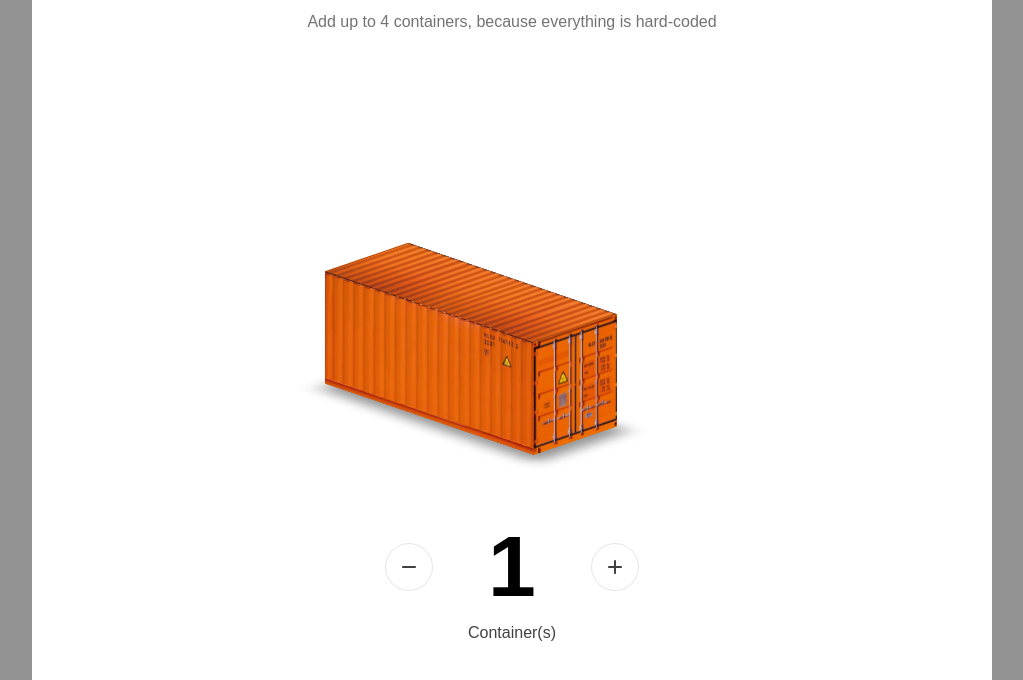
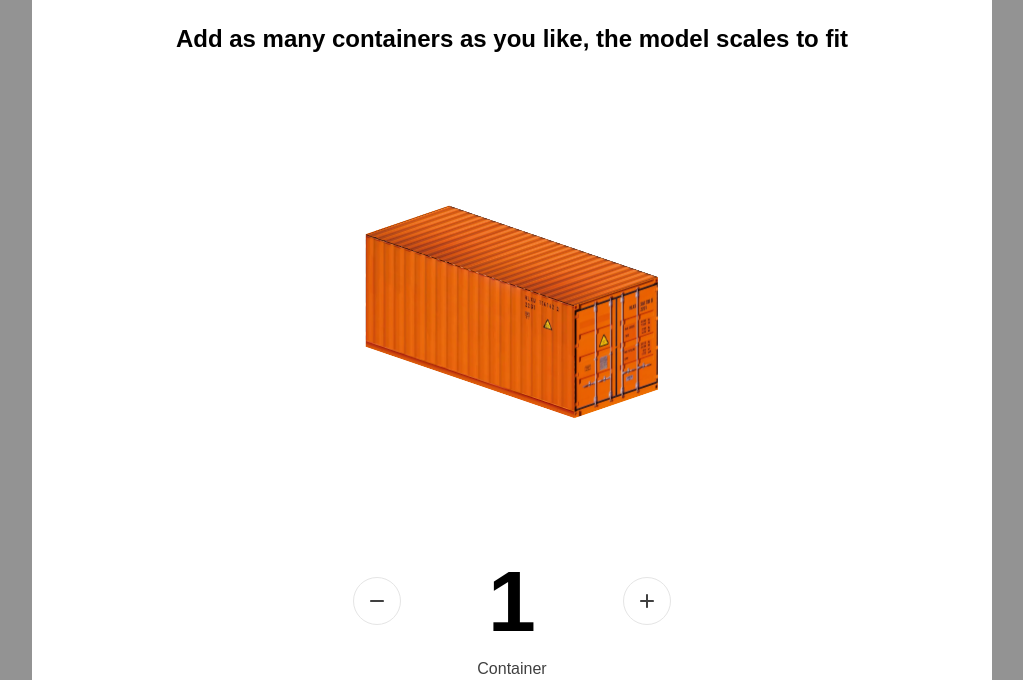
Before and after one commit to limhenry/3d-transform-shipping-container-demo, a plain HTML site: page index.html in a window 1280 px wide. Shown: the part 120-800 px from the top of the page, without its empty margins (128-1151 px from the left). Drawn offline with Linux system fonts and the light colour scheme.

Commit message:
unlimited containers

```diff
--- a/index.html
+++ b/index.html
@@ -10,51 +10,10 @@
 <body>
   <main>
     <h1>Container Quantity</h1>
-    <h2>Add up to 4 containers, because everything is hard-coded</h2>
+    <h2>Add as many containers as you like, the model scales to fit</h2>
 
     <div class="frame">
-      <div class="containers">
-        <div class="container-wrapper active">
-          <div class="container">
-            <div class="face face--front"></div>
-            <div class="face face--back"></div>
-            <div class="face face--left"></div>
-            <div class="face face--right"></div>
-            <div class="face face--top"></div>
-            <div class="face face--bottom"></div>
-          </div>
-        </div>
-        <div class="container-wrapper">
-          <div class="container">
-            <div class="face face--front"></div>
-            <div class="face face--back"></div>
-            <div class="face face--left"></div>
-            <div class="face face--right"></div>
-            <div class="face face--top"></div>
-            <div class="face face--bottom"></div>
-          </div>
-        </div>
-        <div class="container-wrapper">
-          <div class="container">
-            <div class="face face--front"></div>
-            <div class="face face--back"></div>
-            <div class="face face--left"></div>
-            <div class="face face--right"></div>
-            <div class="face face--top"></div>
-            <div class="face face--bottom"></div>
-          </div>
-        </div>
-        <div class="container-wrapper">
-          <div class="container">
-            <div class="face face--front"></div>
-            <div class="face face--back"></div>
-            <div class="face face--left"></div>
-            <div class="face face--right"></div>
-            <div class="face face--top"></div>
-            <div class="face face--bottom"></div>
-          </div>
-        </div>
-      </div>
+      <div class="containers"></div>
     </div>
 
     <div class="counter">
@@ -63,7 +22,7 @@
           <path d="M240-440q-17 0-28.5-11.5T200-480q0-17 11.5-28.5T240-520h480q17 0 28.5 11.5T760-480q0 17-11.5 28.5T720-440H240Z"/>
         </svg>
       </button>
-      <div class="count">1</div>
+      <input class="count" type="number" min="1" value="1" aria-label="Container Quantity" oninput="setAmount(this.value)">
       <button onclick="add()" aria-label="Increase Container Quantity">
         <svg xmlns="http://www.w3.org/2000/svg" height="24px" viewBox="0 -960 960 960" width="24px" fill="#404040">
           <path d="M440-440H240q-17 0-28.5-11.5T200-480q0-17 11.5-28.5T240-520h200v-200q0-17 11.5-28.5T480-760q17 0 28.5 11.5T520-720v200h200q17 0 28.5 11.5T760-480q0 17-11.5 28.5T720-440H520v200q0 17-11.5 28.5T480-200q-17 0-28.5-11.5T440-240v-200Z"/>
@@ -80,25 +39,91 @@
   <footer>Made with ♥️ by <a href="https://twitter.com/henrylim96" target="_blank">Henry Lim</a> in Hamburg &middot; <a href="https://github.com/limhenry/3d-transform-shipping-container-demo" target="_blank">GitHub</a></footer>
 
   <script>
-    let count = 1;
+    let amount = 1;
+
+    const containersEl = document.querySelector('.containers');
+    const countEl = document.querySelector('.count');
+    const labelEl = document.querySelector('.counter h4');
+
+    const containerMarkup = `
+      <div class="container">
+        <div class="face face--front"></div>
+        <div class="face face--back"></div>
+        <div class="face face--left"></div>
+        <div class="face face--right"></div>
+        <div class="face face--top"></div>
+        <div class="face face--bottom"></div>
+      </div>
+    `;
+
+    const render = () => {
+      // grid grows roughly square as containers are added, since there's no column cap
+      const columns = Math.max(1, Math.ceil(Math.sqrt(amount)));
+      const rows = Math.ceil(amount / columns);
+      // shrink the model as the grid grows so it keeps fitting the fixed-size frame;
+      // dividing by the longer grid dimension keeps the total footprint roughly constant
+      // instead of shrinking further and further as more containers are added
+      const scale = Math.min(0.5, 1.2 / Math.max(columns, rows));
+
+      const width = 235 * scale;
+      const height = 239 * scale;
+      const length = 590 * scale;
+      containersEl.style.setProperty('--width', `${width}px`);
+      containersEl.style.setProperty('--height', `${height}px`);
+      containersEl.style.setProperty('--length', `${length}px`);
+      containersEl.style.width = `${width * columns}px`;
+      containersEl.style.height = `${height * rows}px`;
+
+      // only add/remove the difference so existing containers don't replay the reveal animation
+      const wrapperCount = containersEl.querySelectorAll('.container-wrapper').length;
+      const diff = amount - wrapperCount;
+      if (diff > 0) {
+        for (let i = 0; i < diff; i++) {
+          const wrapper = document.createElement('div');
+          wrapper.className = 'container-wrapper';
+          wrapper.innerHTML = containerMarkup;
+          containersEl.appendChild(wrapper);
+        }
+      } else if (diff < 0) {
+        for (let i = 0; i < -diff; i++) {
+          containersEl.lastElementChild.remove();
+        }
+      }
+
+      containersEl.querySelectorAll('.container-wrapper').forEach((wrapper, index) => {
+        // newest containers occupy the lowest row index, so they appear stacked on top
+        const row = rows - 1 - Math.floor(index / columns);
+        const col = index % columns;
+        wrapper.style.transform = `translateX(calc(var(--width) * ${col})) translateY(calc(var(--height) * ${row}))`;
+      });
+
+      countEl.value = amount;
+      labelEl.textContent = amount === 1 ? 'Container' : 'Containers';
+    }
 
     const add = () => {
-      if (count === 4) return;
-      document.querySelectorAll('.container-wrapper')[count].classList.toggle('active');
-      count = count + 1;
-      document.querySelector('.count').textContent = count;
+      amount = amount + 1;
+      render();
     }
 
     const minus = () => {
-      if (count === 0) return;
-      count = count - 1;
-      document.querySelectorAll('.container-wrapper')[count].classList.toggle('active');
-      document.querySelector('.count').textContent = count;
+      if (amount === 1) return;
+      amount = amount - 1;
+      render();
+    }
+
+    const setAmount = (value) => {
+      const parsed = Math.floor(Number(value));
+      if (!Number.isFinite(parsed) || parsed < 1) return;
+      amount = parsed;
+      render();
     }
 
     const spin = () => {
-      document.querySelector('.containers').classList.toggle('spin');
+      containersEl.classList.toggle('spin');
     }
+
+    render();
   </script>
 </body>
 </html>
--- a/styles/index.css
+++ b/styles/index.css
@@ -36,13 +36,6 @@ main {
   h1 {
     margin: 8px 0;
   }
-
-  h2 {
-    font-size: 16px;
-    color: #737373;
-    font-weight: 400;
-    margin: 8px 0;
-  }
 }
 
 .frame {
@@ -59,8 +52,6 @@ main {
 .containers {
   position: relative;
   transform-style: preserve-3d;
-  width: calc(var(--width) * 2);
-  height: calc(var(--height) * 2);
   transform: rotateX(-20deg) rotateY(45deg);
 
   &.spin {
@@ -72,33 +63,8 @@ main {
   position: relative;
   transform-style: preserve-3d;
 
-  &:nth-child(1) {
-    transform: translateY(var(--height));
-  }
-
-  &:nth-child(2) {
-    transform: translateX(var(--width)) translateY(var(--height));
-  }
-
-  &:nth-child(4) {
-    transform: translateX(var(--width));
-  }
-
-  &.active {
-    &:nth-child(1),
-    &:nth-child(2) {
-      .face--bottom {
-        box-shadow: -8px -12px 22px 6px #959595;
-      }
-    }
-
-    .container {
-      animation: 500ms reveal ease;
-
-      .face {
-        opacity: 1;
-      }
-    }
+  .container {
+    animation: 500ms reveal ease;
   }
 }
 
@@ -112,8 +78,6 @@ main {
     display: flex;
     align-items: center;
     justify-content: center;
-    opacity: 0;
-    transition: opacity 100ms ease;
     background-size: cover;
     background-position: center;
   }
@@ -130,14 +94,16 @@ main {
 
   .face--left {
     --translate-x: calc((var(--width) / 2) - (var(--length) / 2));
-    transform: translateX(var(--translate-x)) rotateY(-90deg) translateZ(calc(var(--width) / 2));
+    transform: translateX(var(--translate-x)) rotateY(-90deg)
+      translateZ(calc(var(--width) / 2));
     width: var(--length);
     background-image: url(../images/side.webp);
   }
 
   .face--right {
     --translate-x: calc((var(--width) / 2) - (var(--length) / 2));
-    transform: translateX(var(--translate-x)) rotateY(90deg) translateZ(calc(var(--width) / 2));
+    transform: translateX(var(--translate-x)) rotateY(90deg)
+      translateZ(calc(var(--width) / 2));
     width: var(--length);
     background-image: url(../images/side.webp);
   }
@@ -180,10 +146,21 @@ main {
   }
 
   .count {
-    font-size:86px;
-    width: 86px;
+    font-size: 86px;
+    width: 150px;
     margin: 0;
     font-weight: 600;
+    border: none;
+    text-align: center;
+    background: none;
+    font-family: inherit;
+    color: inherit;
+
+    &::-webkit-inner-spin-button,
+    &::-webkit-outer-spin-button {
+      -webkit-appearance: none;
+      margin: 0;
+    }
   }
 
   h4 {
```
